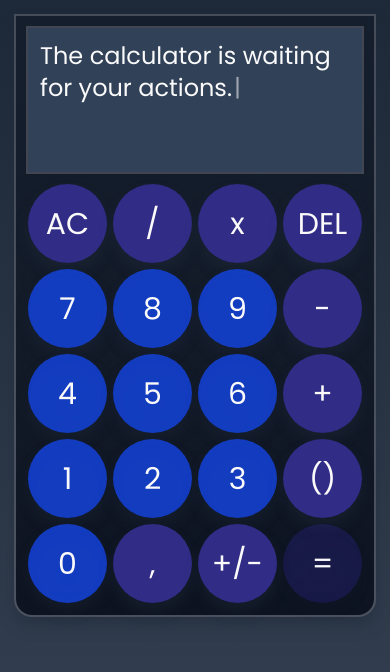
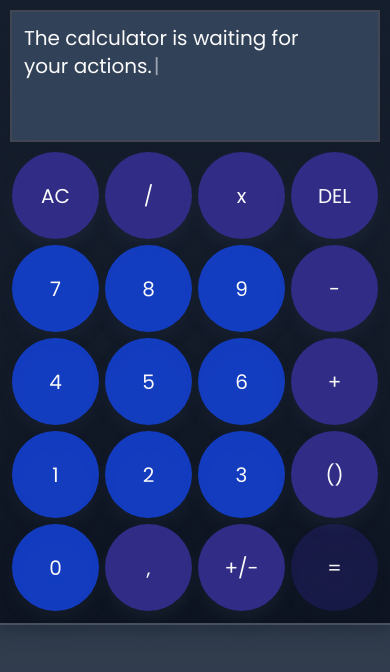
Before and after one commit to StackOverflowIsBetterThanAnyAI/calculator, a React (Vite) app: page / in a window 390 px wide. Shown: the top 672 px of the page. Built offline with nearby package versions, Linux system fonts and the light colour scheme.

Commit message:
responsive

```diff
--- a/src/App.tsx
+++ b/src/App.tsx
@@ -28,8 +28,8 @@ const App = () => {
     })
 
     return (
-        <div className="bg-linear-to-b from-gray-800 to-gray-700 min-h-dvh flex justify-center p-4">
-            <main className="flex flex-col gap-3 max-w-lg w-full h-fit p-3 bg-linear-to-b from-gray-950/30 to-gray-950/70 drop-shadow-gray-800/70 drop-shadow-xl rounded-b-2xl outline-2 outline-zinc-500/50">
+        <div className="bg-linear-to-b from-gray-800 to-gray-700 min-h-dvh flex justify-center p-0 xs:p-4">
+            <main className="flex flex-col gap-3 max-w-lg w-full h-fit p-3 bg-linear-to-b from-gray-950/30 to-gray-950/70 drop-shadow-gray-800/70 drop-shadow-xl rounded-none xs:rounded-b-2xl outline-2 outline-zinc-500/50">
                 <DisplayedTextContext.Provider
                     value={[displayedText, setDisplayedText]}
                 >
--- a/src/components/BlinkingCaret.tsx
+++ b/src/components/BlinkingCaret.tsx
@@ -1,6 +1,6 @@
 const BlinkingCaret = () => {
     return (
-        <span className="text-2xl text-zinc-100 animate-[pulse_1.25s_ease-in-out_infinite] ml-0.5">
+        <span className="text-xl xs:text-2xl text-zinc-100 animate-[pulse_1.25s_ease-in-out_infinite] ml-0.5">
             |
         </span>
     )
--- a/src/components/CalculatorButton.tsx
+++ b/src/components/CalculatorButton.tsx
@@ -13,7 +13,7 @@ const CalculatorButton = ({
 }: CalculatorButtonProps) => {
     return (
         <button
-            className={`aspect-square w-full rounded-full text-3xl hover:opacity-85 active:opacity-60 focus-visible:outline-3 outline-zinc-50 ${bgColor} drop-shadow-gray-700/20 drop-shadow-xl`}
+            className={`aspect-square w-full rounded-full text-xl xs:text-3xl hover:opacity-85 active:opacity-60 focus-visible:outline-3 outline-zinc-50 ${bgColor} drop-shadow-gray-700/20 drop-shadow-xl`}
             onClick={handleClick}
             data-testid={`button-${buttonText}`}
         >
--- a/src/components/CalculatorDisplay.tsx
+++ b/src/components/CalculatorDisplay.tsx
@@ -22,7 +22,7 @@ const CalculatorDisplay = () => {
 
     return (
         <div
-            className="text-2xl flex flex-col justify-between bg-slate-700 p-3 h-36 outline-2 outline-zinc-500/50"
+            className="text-xl xs:text-3xl flex flex-col justify-between bg-slate-700 p-3 h-32 xs:h-36 outline-2 outline-zinc-500/50"
             data-testid="display"
         >
             <span>
--- a/src/index.css
+++ b/src/index.css
@@ -23,6 +23,7 @@
 
 @theme {
     --font-poppins: 'Poppins', sans-serif;
+    --breakpoint-xs: 28rem;
 }
 
 button:hover {
```
